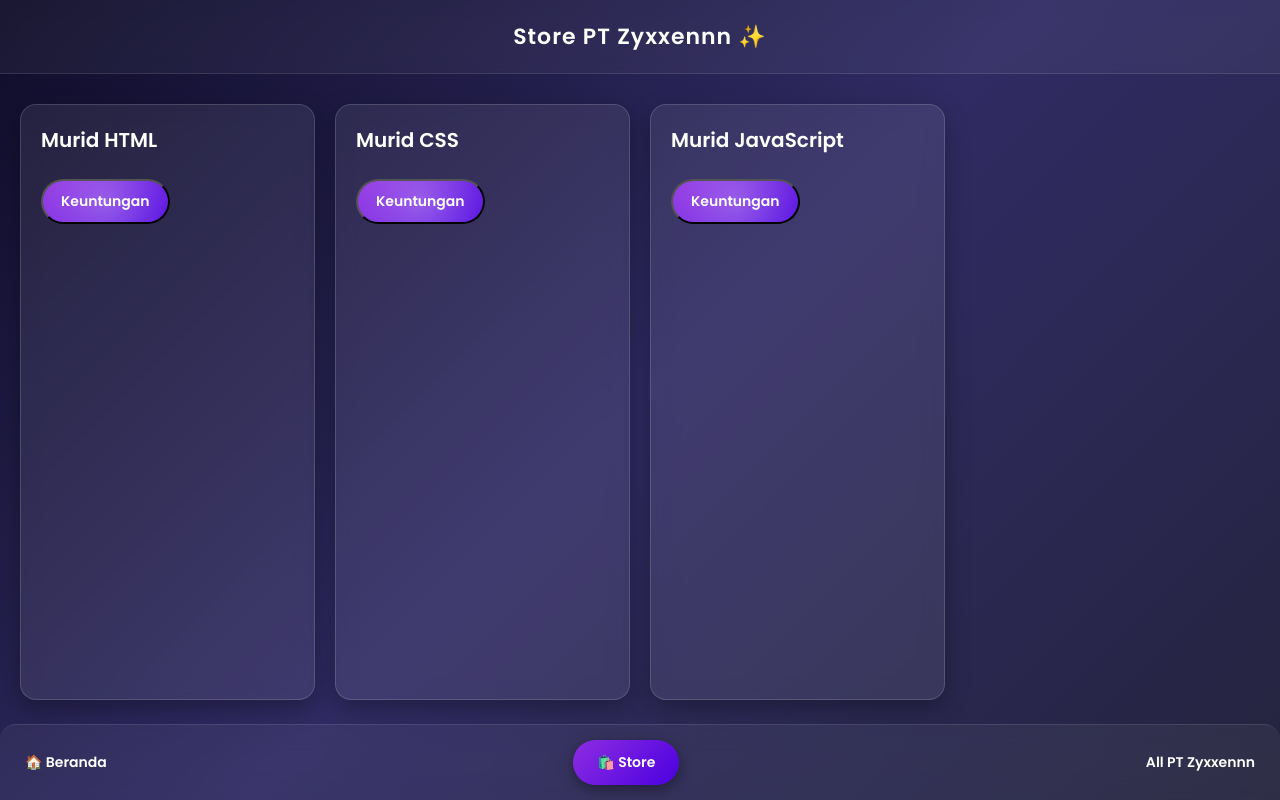
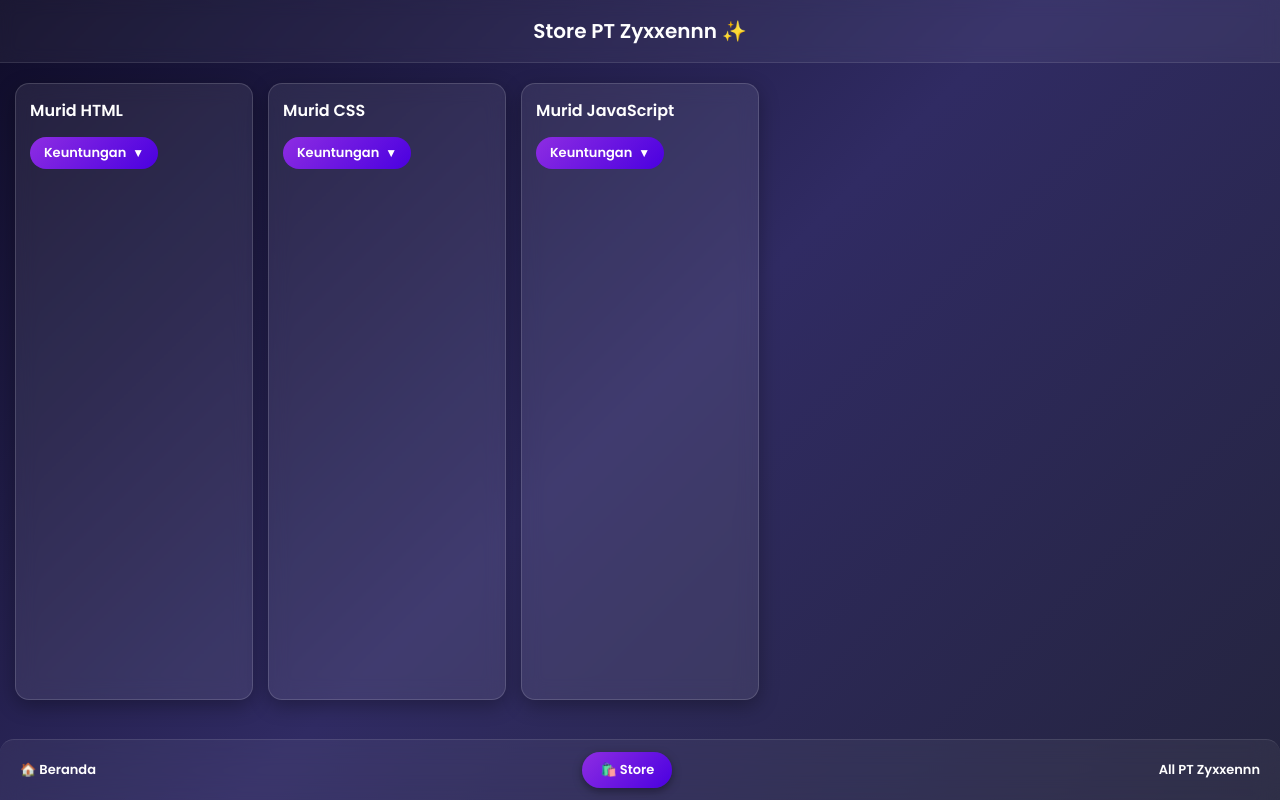
Before and after one commit to IzzCoding/web-bug-by-Zyxxennn, a plain HTML site: page index.html in a window 1280 px wide. Drawn offline with Linux system fonts and the light colour scheme.

Commit message:
Update index.html

```diff
--- a/index.html
+++ b/index.html
@@ -24,99 +24,104 @@
 
     header {
       text-align: center;
-      padding: 20px;
-      font-size: 22px;
+      padding: 16px;
+      font-size: 20px;
       font-weight: 600;
-      letter-spacing: 1px;
       background: rgba(255,255,255,0.05);
       backdrop-filter: blur(8px);
       border-bottom: 1px solid rgba(255,255,255,0.1);
-      animation: fadeDown 1s ease-out;
     }
 
     main {
       flex: 1;
-      padding: 30px 20px 100px;
+      padding: 20px 15px 100px;
       display: grid;
-      grid-template-columns: repeat(auto-fill, minmax(260px, 1fr));
-      gap: 20px;
+      grid-template-columns: repeat(auto-fill, minmax(220px, 1fr));
+      gap: 15px;
     }
 
     .card {
       background: rgba(255, 255, 255, 0.08);
-      border-radius: 16px;
-      padding: 20px;
+      border-radius: 14px;
+      padding: 14px;
       backdrop-filter: blur(10px);
       border: 1px solid rgba(255,255,255,0.15);
-      box-shadow: 0 8px 25px rgba(0,0,0,0.3);
+      box-shadow: 0 6px 20px rgba(0,0,0,0.3);
       transition: transform 0.3s ease, box-shadow 0.3s ease;
-      opacity: 0;
-      transform: translateY(40px);
-      animation: fadeUp 0.8s forwards;
+      display: flex;
+      flex-direction: column;
+      align-items: flex-start;
     }
 
-    .card:nth-child(1) { animation-delay: 0.2s; }
-    .card:nth-child(2) { animation-delay: 0.4s; }
-    .card:nth-child(3) { animation-delay: 0.6s; }
-
     .card:hover {
-      transform: translateY(-5px);
-      box-shadow: 0 12px 30px rgba(0,0,0,0.5);
+      transform: translateY(-4px);
+      box-shadow: 0 10px 25px rgba(0,0,0,0.45);
     }
 
     .card h3 {
-      margin-bottom: 12px;
-      font-size: 20px;
-      color: #fff;
+      margin-bottom: 8px;
+      font-size: 16px;
+      font-weight: 600;
     }
 
+    /* Animasi slide-down */
     .keuntungan {
       max-height: 0;
+      opacity: 0;
       overflow: hidden;
-      transition: max-height 0.5s ease, padding 0.3s ease;
+      transform: translateY(-8px);
+      transition: max-height 0.5s ease, opacity 0.4s ease, transform 0.4s ease;
       margin-top: 0;
       padding-left: 18px;
     }
 
     .keuntungan.show {
-      max-height: 300px; /* cukup tinggi untuk isi list */
-      margin-top: 12px;
+      max-height: 300px;
+      opacity: 1;
+      transform: translateY(0);
+      margin-top: 8px;
     }
 
+    /* Animasi list item muncul 1 per 1 */
     .keuntungan li {
-      margin-bottom: 6px;
+      margin-bottom: 4px;
+      font-size: 13px;
       color: #ddd;
-      font-size: 14px;
+      opacity: 0;
+      transform: translateX(-10px);
+      transition: opacity 0.4s ease, transform 0.4s ease;
+    }
+
+    .keuntungan.show li {
+      opacity: 1;
+      transform: translateX(0);
     }
 
     .btn {
-      display: inline-block;
-      margin-top: 12px;
-      padding: 10px 18px;
-      border-radius: 25px;
-      font-size: 14px;
+      margin-top: 6px;
+      padding: 6px 14px;
+      border-radius: 20px;
+      font-size: 13px;
       font-weight: 600;
       color: #fff;
-      text-decoration: none;
       background: linear-gradient(135deg, #8e2de2, #4a00e0);
       cursor: pointer;
-      position: relative;
-      overflow: hidden;
+      border: none;
+      outline: none;
+      display: flex;
+      align-items: center;
+      gap: 6px;
     }
 
-    /* Glow animasi neon */
-    .btn::after {
-      content: "";
-      position: absolute;
-      top: -50%;
-      left: -50%;
-      width: 200%;
-      height: 200%;
-      background: radial-gradient(circle, rgba(255,255,255,0.3) 0%, transparent 70%);
-      animation: glow 2s infinite linear;
+    .arrow {
+      transition: transform 0.3s ease;
+      font-size: 12px;
     }
 
-    /* Bottom Nav */
+    .btn.active .arrow {
+      transform: rotate(180deg);
+    }
+
     .bottom-nav {
       position: fixed;
       bottom: 0;
@@ -128,70 +133,37 @@
       display: flex;
       justify-content: space-between;
       align-items: center;
-      padding: 15px 25px;
-      border-top-left-radius: 16px;
-      border-top-right-radius: 16px;
-      animation: fadeUp 1s ease-out;
+      padding: 12px 20px;
+      border-top-left-radius: 14px;
+      border-top-right-radius: 14px;
     }
 
     .bottom-nav a {
       color: #fff;
       text-decoration: none;
       font-weight: 600;
-      font-size: 14px;
-      transition: 0.3s;
-    }
-
-    .bottom-nav a:hover {
-      color: #8e2de2;
+      font-size: 13px;
     }
 
     .center-btn {
       background: linear-gradient(135deg, #8e2de2, #4a00e0);
-      color: white !important;
-      padding: 12px 24px;
-      border-radius: 30px;
-      font-size: 15px;
-      box-shadow: 0 4px 15px rgba(0,0,0,0.4);
-    }
-
-    /* Animasi */
-    @keyframes fadeUp {
-      to {
-        opacity: 1;
-        transform: translateY(0);
-      }
-    }
-
-    @keyframes fadeDown {
-      from {
-        opacity: 0;
-        transform: translateY(-30px);
-      }
-      to {
-        opacity: 1;
-        transform: translateY(0);
-      }
-    }
-
-    @keyframes glow {
-      from { transform: rotate(0deg); }
-      to { transform: rotate(360deg); }
+      padding: 8px 18px;
+      border-radius: 24px;
+      font-size: 14px;
+      box-shadow: 0 3px 10px rgba(0,0,0,0.4);
     }
   </style>
 </head>
 <body>
 
-  <!-- Header -->
-  <header>
-    Store PT Zyxxennn ✨
-  </header>
+  <header>Store PT Zyxxennn ✨</header>
 
-  <!-- Produk -->
   <main>
     <div class="card">
       <h3>Murid HTML</h3>
-      <button class="btn" onclick="toggleKeuntungan(this)">Keuntungan</button>
+      <button class="btn" onclick="toggleKeuntungan(this)">
+        Keuntungan <span class="arrow">▼</span>
+      </button>
       <ul class="keuntungan">
         <li>Belajar dasar-dasar HTML</li>
         <li>Materi gampang dipahami</li>
@@ -201,7 +173,9 @@
 
     <div class="card">
       <h3>Murid CSS</h3>
-      <button class="btn" onclick="toggleKeuntungan(this)">Keuntungan</button>
+      <button class="btn" onclick="toggleKeuntungan(this)">
+        Keuntungan <span class="arrow">▼</span>
+      </button>
       <ul class="keuntungan">
         <li>Belajar styling profesional</li>
         <li>Contoh desain modern</li>
@@ -211,7 +185,9 @@
 
     <div class="card">
       <h3>Murid JavaScript</h3>
-      <button class="btn" onclick="toggleKeuntungan(this)">Keuntungan</button>
+      <button class="btn" onclick="toggleKeuntungan(this)">
+        Keuntungan <span class="arrow">▼</span>
+      </button>
       <ul class="keuntungan">
         <li>Belajar logika & interaktif</li>
         <li>Proyek mini praktis</li>
@@ -220,7 +196,6 @@
     </div>
   </main>
 
-  <!-- Bottom Navigation -->
   <div class="bottom-nav">
     <a href="#">🏠 Beranda</a>
     <a href="#" class="center-btn">🛍️ Store</a>
@@ -229,8 +204,35 @@
 
   <script>
     function toggleKeuntungan(btn) {
+      const allLists = document.querySelectorAll(".keuntungan");
+      const allButtons = document.querySelectorAll(".btn");
       const list = btn.nextElementSibling;
-      list.classList.toggle("show");
+      const arrow = btn.querySelector(".arrow");
+
+      // Tutup semua
+      allLists.forEach(el => {
+        el.classList.remove("show");
+        el.querySelectorAll("li").forEach(li => {
+          li.style.transitionDelay = "0s";
+        });
+      });
+      allButtons.forEach(b => {
+        b.classList.remove("active");
+        b.querySelector(".arrow").textContent = "▼";
+      });
+
+      // Kalau list belum terbuka → buka dengan delay animasi
+      if (!list.classList.contains("show")) {
+        list.classList.add("show");
+        btn.classList.add("active");
+        arrow.textContent = "▲";
+
+        // kasih delay per item biar muncul bergantian
+        const items = list.querySelectorAll("li");
+        items.forEach((li, i) => {
+          li.style.transitionDelay = `${i * 0.15}s`;
+        });
+      }
     }
   </script>
 
```
